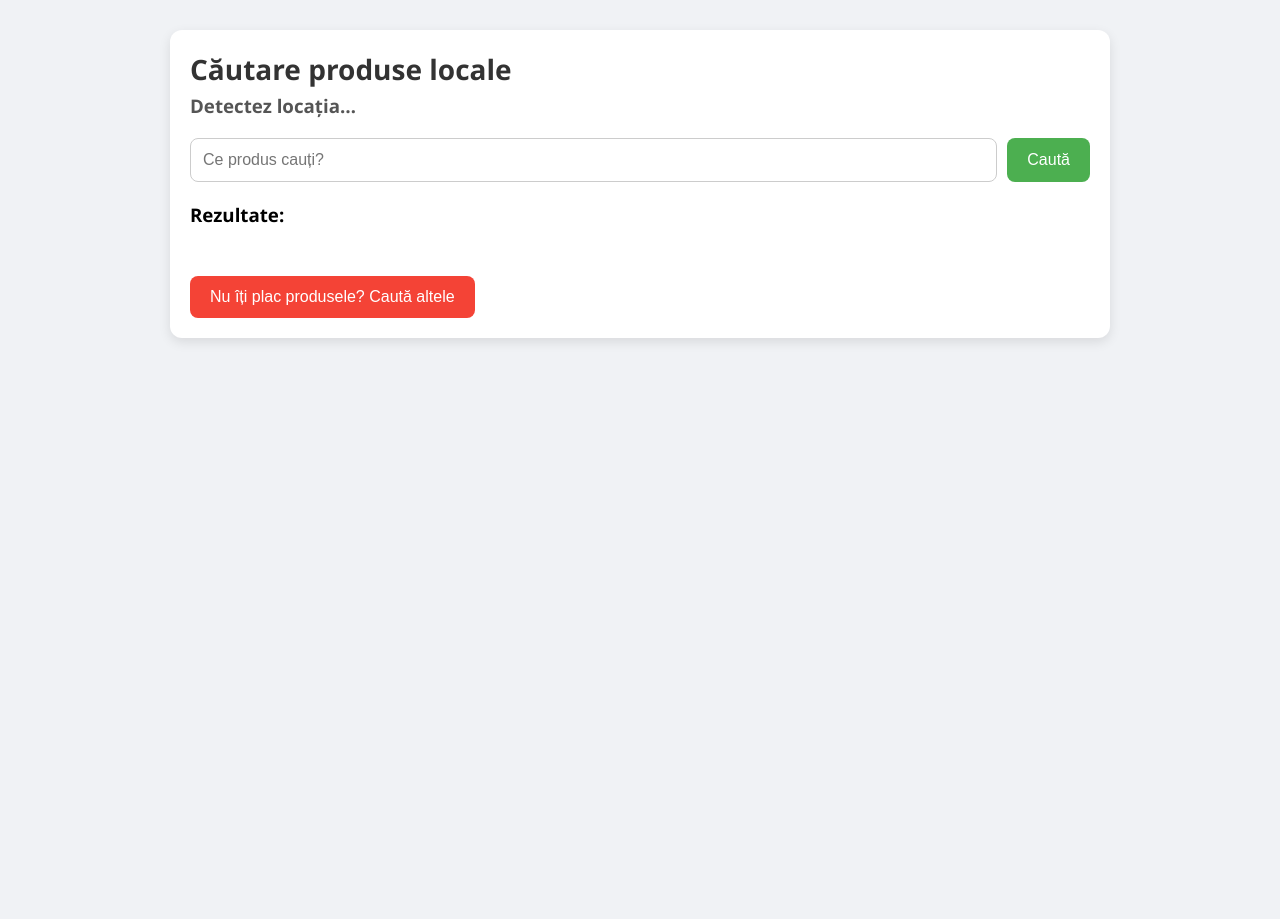
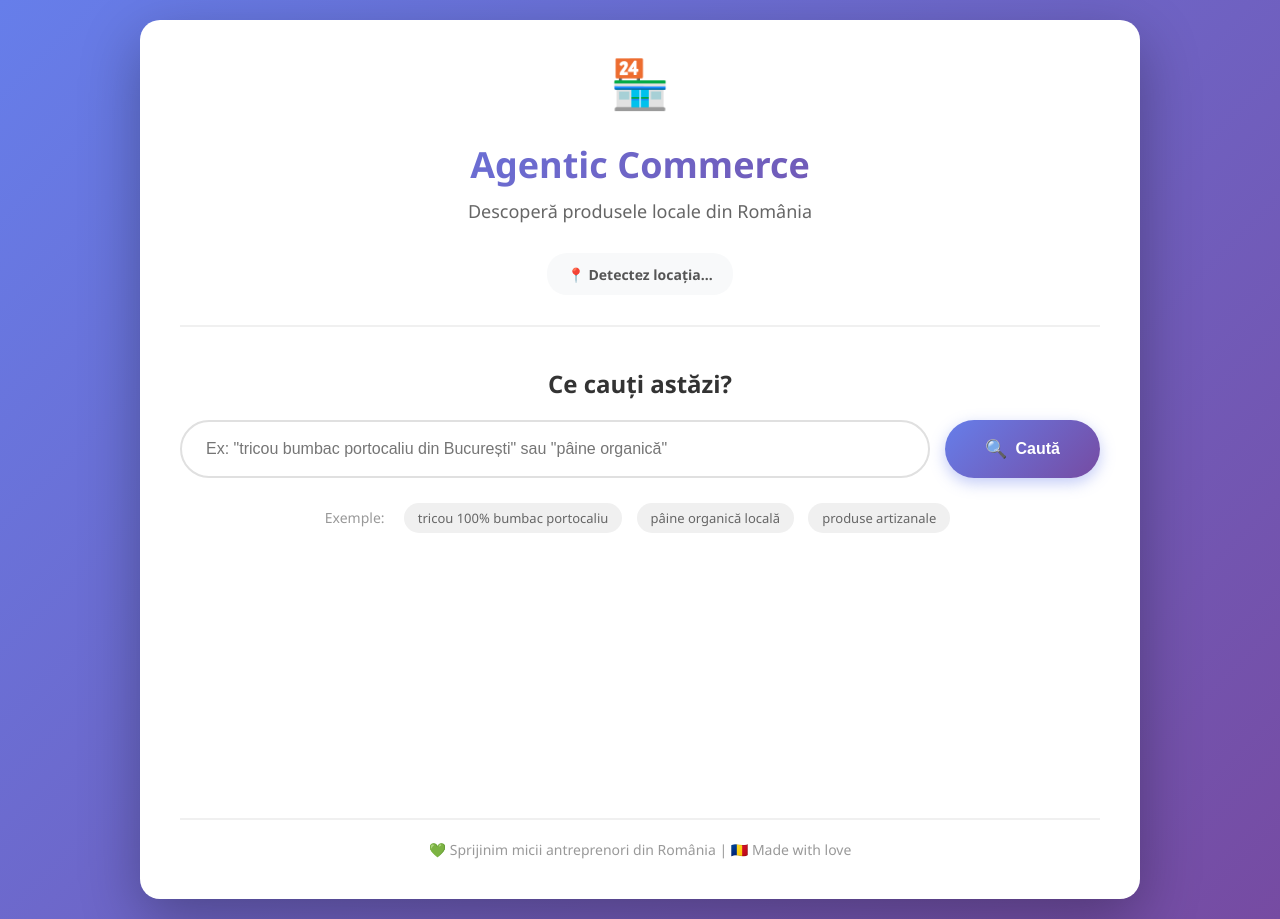
Before and after one commit to alexia29florete/agentic-commerce-hackitall, a plain HTML site: page templates/index.html in a window 1280 px wide. Before the commit the page ends 800 px from the top, so only its background shows below. Drawn offline with Linux system fonts and the light colour scheme.

Commit message:
aspect interfata pg principala

```diff
--- a/static/css/style.css
+++ b/static/css/style.css
@@ -1,92 +1,231 @@
 /* ---------- GENERAL ---------- */
+* {
+    margin: 0;
+    padding: 0;
+    box-sizing: border-box;
+}
+
 body {
     font-family: 'Segoe UI', Tahoma, Geneva, Verdana, sans-serif;
-    background: #f0f2f5;
-    margin: 0;
-    padding: 0;
+    background: linear-gradient(135deg, #667eea 0%, #764ba2 100%);
+    min-height: 100vh;
+    padding: 20px;
 }
 
 .container {
-    max-width: 900px;
-    margin: 30px auto;
-    padding: 20px;
-    background: #fff;
-    border-radius: 12px;
-    box-shadow: 0 4px 12px rgba(0,0,0,0.1);
+    max-width: 1000px;
+    margin: 0 auto;
+    padding: 40px;
+    background: white;
+    border-radius: 20px;
+    box-shadow: 0 20px 60px rgba(0,0,0,0.3);
+    animation: slideUp 0.5s ease-out;
+}
+
+@keyframes slideUp {
+    from {
+        opacity: 0;
+        transform: translateY(30px);
+    }
+    to {
+        opacity: 1;
+        transform: translateY(0);
+    }
 }
 
 /* ---------- HEADER ---------- */
-header h1 {
-    margin: 0;
-    font-size: 28px;
-    color: #333;
+header {
+    text-align: center;
+    margin-bottom: 40px;
+    padding-bottom: 30px;
+    border-bottom: 2px solid #f0f0f0;
 }
 
-header h3 {
-    margin: 5px 0 20px 0;
-    color: #555;
+.logo {
+    font-size: 48px;
+    margin-bottom: 15px;
+    animation: bounce 2s infinite;
 }
 
-/* ---------- SEARCH BAR ---------- */
+@keyframes bounce {
+    0%, 100% { transform: translateY(0); }
+    50% { transform: translateY(-10px); }
+}
+
+header h1 {
+    margin: 0 0 10px 0;
+    font-size: 36px;
+    background: linear-gradient(135deg, #667eea 0%, #764ba2 100%);
+    -webkit-background-clip: text;
+    -webkit-text-fill-color: transparent;
+    background-clip: text;
+}
+
+.subtitle {
+    color: #666;
+    font-size: 18px;
+    margin-bottom: 20px;
+}
+
+.location-badge {
+    display: inline-block;
+    background: #f8f9fa;
+    padding: 10px 20px;
+    border-radius: 20px;
+    margin-top: 10px;
+}
+
+#location {
+    color: #555;
+    font-size: 14px;
+    font-weight: 600;
+}
+
+/* ---------- SEARCH SECTION ---------- */
+.search-section {
+    margin-bottom: 40px;
+}
+
+.search-section h2 {
+    color: #333;
+    font-size: 24px;
+    margin-bottom: 20px;
+    text-align: center;
+}
+
 .search-bar {
     display: flex;
-    gap: 10px;
+    gap: 15px;
     margin-bottom: 20px;
 }
 
 .search-bar input {
     flex: 1;
-    padding: 12px;
-    border-radius: 8px;
-    border: 1px solid #ccc;
+    padding: 18px 24px;
+    border-radius: 30px;
+    border: 2px solid #e0e0e0;
     font-size: 16px;
+    transition: all 0.3s ease;
+    outline: none;
+}
+
+.search-bar input:focus {
+    border-color: #667eea;
+    box-shadow: 0 0 0 3px rgba(102, 126, 234, 0.1);
 }
 
 .search-bar button {
-    padding: 12px 20px;
-    border-radius: 8px;
+    padding: 18px 40px;
+    border-radius: 30px;
     border: none;
-    background-color: #4CAF50;
+    background: linear-gradient(135deg, #667eea 0%, #764ba2 100%);
     color: white;
     cursor: pointer;
     font-size: 16px;
-    transition: background 0.3s;
+    font-weight: 600;
+    transition: all 0.3s ease;
+    box-shadow: 0 5px 15px rgba(102, 126, 234, 0.4);
+    display: flex;
+    align-items: center;
+    gap: 8px;
 }
 
 .search-bar button:hover {
-    background-color: #45a049;
+    transform: translateY(-2px);
+    box-shadow: 0 10px 25px rgba(102, 126, 234, 0.6);
+}
+
+.search-bar button:active {
+    transform: translateY(0);
+}
+
+.btn-icon {
+    font-size: 18px;
+}
+
+.search-examples {
+    text-align: center;
+    margin-top: 15px;
+}
+
+.example-label {
+    color: #999;
+    font-size: 14px;
+    margin-right: 10px;
+}
+
+.example-tag {
+    display: inline-block;
+    background: #f0f0f0;
+    color: #666;
+    padding: 6px 14px;
+    border-radius: 15px;
+    font-size: 13px;
+    margin: 5px;
+    cursor: pointer;
+    transition: all 0.2s;
+}
+
+.example-tag:hover {
+    background: #667eea;
+    color: white;
+    transform: scale(1.05);
+}
+
+/* ---------- RESULTS SECTION ---------- */
+.results-section {
+    margin-bottom: 30px;
+    min-height: 200px;
+}
+
+#results-title {
+    color: #333;
+    font-size: 22px;
+    margin-bottom: 25px;
+    display: flex;
+    align-items: center;
+    gap: 10px;
+}
+
+.results-icon {
+    font-size: 24px;
 }
 
 /* ---------- PRODUSE GRID ---------- */
 .products-grid {
     display: grid;
-    grid-template-columns: repeat(auto-fit, minmax(250px, 1fr));
-    gap: 20px;
+    grid-template-columns: repeat(auto-fit, minmax(280px, 1fr));
+    gap: 25px;
 }
 
 .product {
-    background: #fafafa;
-    padding: 15px;
-    border-radius: 12px;
-    box-shadow: 0 2px 8px rgba(0,0,0,0.08);
+    background: linear-gradient(135deg, #f8f9fa 0%, #ffffff 100%);
+    padding: 25px;
+    border-radius: 15px;
+    box-shadow: 0 4px 15px rgba(0,0,0,0.1);
     position: relative;
-    transition: transform 0.2s;
+    transition: all 0.3s ease;
+    border: 2px solid transparent;
 }
 
 .product:hover {
-    transform: translateY(-3px);
+    transform: translateY(-5px);
+    box-shadow: 0 8px 25px rgba(102, 126, 234, 0.2);
+    border-color: #667eea;
 }
 
 .product b {
     display: block;
-    font-size: 18px;
-    margin-bottom: 5px;
+    font-size: 19px;
+    margin-bottom: 10px;
     color: #333;
+    line-height: 1.4;
 }
 
 .product .price {
-    font-size: 16px;
-    color: #666;
+    font-size: 18px;
+    color: #667eea;
+    font-weight: 600;
 }
 
 /* ---------- STELUTA ---------- */
@@ -104,19 +243,63 @@ header h3 {
     transform: scale(1.3);
 }
 
-/* ---------- BUTON CAUTĂ ALTELE ---------- */
-.btn-red {
+/* ---------- BUTOANE ---------- */
+.btn-secondary {
+    display: block;
+    width: 100%;
     margin-top: 30px;
-    padding: 12px 20px;
-    border-radius: 8px;
-    border: none;
-    background-color: #f44336;
-    color: white;
+    padding: 15px 30px;
+    border-radius: 30px;
+    border: 2px solid #667eea;
+    background-color: white;
+    color: #667eea;
     cursor: pointer;
     font-size: 16px;
-    transition: background 0.3s;
+    font-weight: 600;
+    transition: all 0.3s;
 }
 
-.btn-red:hover {
-    background-color: #d32f2f;
+.btn-secondary:hover {
+    background-color: #667eea;
+    color: white;
+    transform: translateY(-2px);
+    box-shadow: 0 5px 15px rgba(102, 126, 234, 0.3);
 }
+
+/* ---------- FOOTER ---------- */
+.app-footer {
+    text-align: center;
+    margin-top: 40px;
+    padding-top: 20px;
+    border-top: 2px solid #f0f0f0;
+    color: #999;
+    font-size: 14px;
+}
+
+.app-footer p {
+    margin: 0;
+}
+
+/* ---------- RESPONSIVE ---------- */
+@media (max-width: 768px) {
+    .container {
+        padding: 25px;
+    }
+
+    header h1 {
+        font-size: 28px;
+    }
+
+    .search-bar {
+        flex-direction: column;
+    }
+
+    .search-bar button {
+        width: 100%;
+        justify-content: center;
+    }
+
+    .products-grid {
+        grid-template-columns: 1fr;
+    }
+}
--- a/templates/index.html
+++ b/templates/index.html
@@ -3,29 +3,53 @@
 
 <head>
     <meta charset="UTF-8">
-    <title>Căutare produse</title>
+    <meta name="viewport" content="width=device-width, initial-scale=1.0">
+    <title>Agentic Commerce - Produse Locale</title>
     <link rel="stylesheet" href="/static/css/style.css">
 </head>
 
 <body>
-
     <div class="container">
-
         <header>
-            <h1>Căutare produse locale</h1>
-            <h3 id="location">Detectez locația…</h3>
+            <div class="logo">🏪</div>
+            <h1>Agentic Commerce</h1>
+            <p class="subtitle">Descoperă produsele locale din România</p>
+            <div class="location-badge">
+                <span id="location">📍 Detectez locația…</span>
+            </div>
         </header>
 
-        <div class="search-bar">
-            <input id="searchInput" placeholder="Ce produs cauți?" />
-            <button id="searchBtn">Caută</button>
+        <div class="search-section">
+            <h2>Ce cauți astăzi?</h2>
+            <div class="search-bar">
+                <input id="searchInput" placeholder='Ex: "tricou bumbac portocaliu din București" sau "pâine organică"' />
+                <button id="searchBtn">
+                    <span class="btn-icon">🔍</span>
+                    <span class="btn-text">Caută</span>
+                </button>
+            </div>
+            <div class="search-examples">
+                <span class="example-label">Exemple:</span>
+                <span class="example-tag">tricou 100% bumbac portocaliu</span>
+                <span class="example-tag">pâine organică locală</span>
+                <span class="example-tag">produse artizanale</span>
+            </div>
         </div>
 
-        <h3>Rezultate:</h3>
-        <div id="results" class="products-grid"></div>
+        <div class="results-section">
+            <h3 id="results-title" style="display: none;">
+                <span class="results-icon">✨</span> Produse găsite
+            </h3>
+            <div id="results" class="products-grid"></div>
+        </div>
 
-        <button id="newSearchBtn" class="btn-red">Nu îți plac produsele? Caută altele</button>
+        <button id="newSearchBtn" class="btn-secondary" style="display: none;">
+            🔄 Caută alte produse
+        </button>
 
+        <footer class="app-footer">
+            <p>💚 Sprijinim micii antreprenori din România | 🇷🇴 Made with love</p>
+        </footer>
     </div>
 
     <script src="/static/js/main.js"></script>
```
Also changed, not shown: 1 other file.
